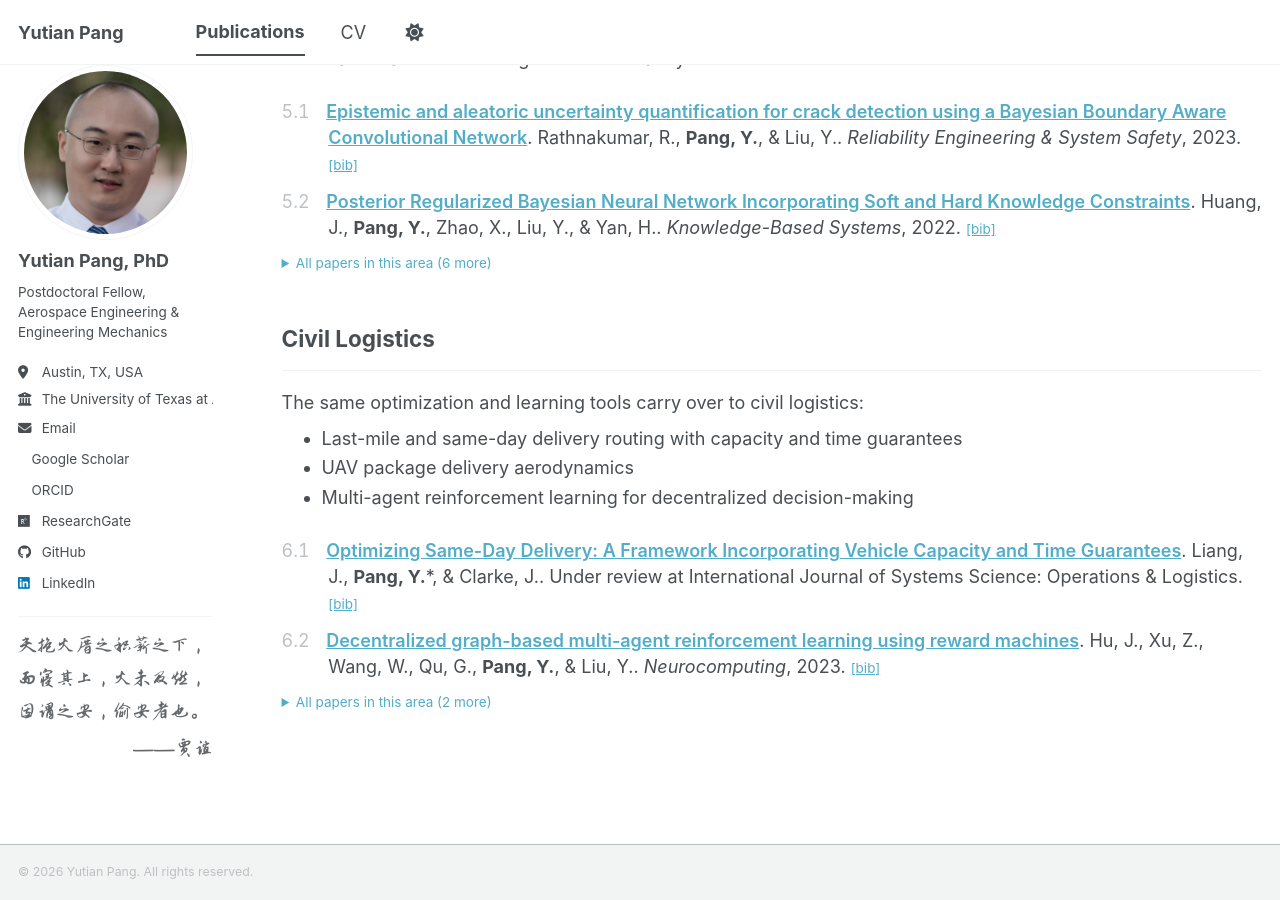
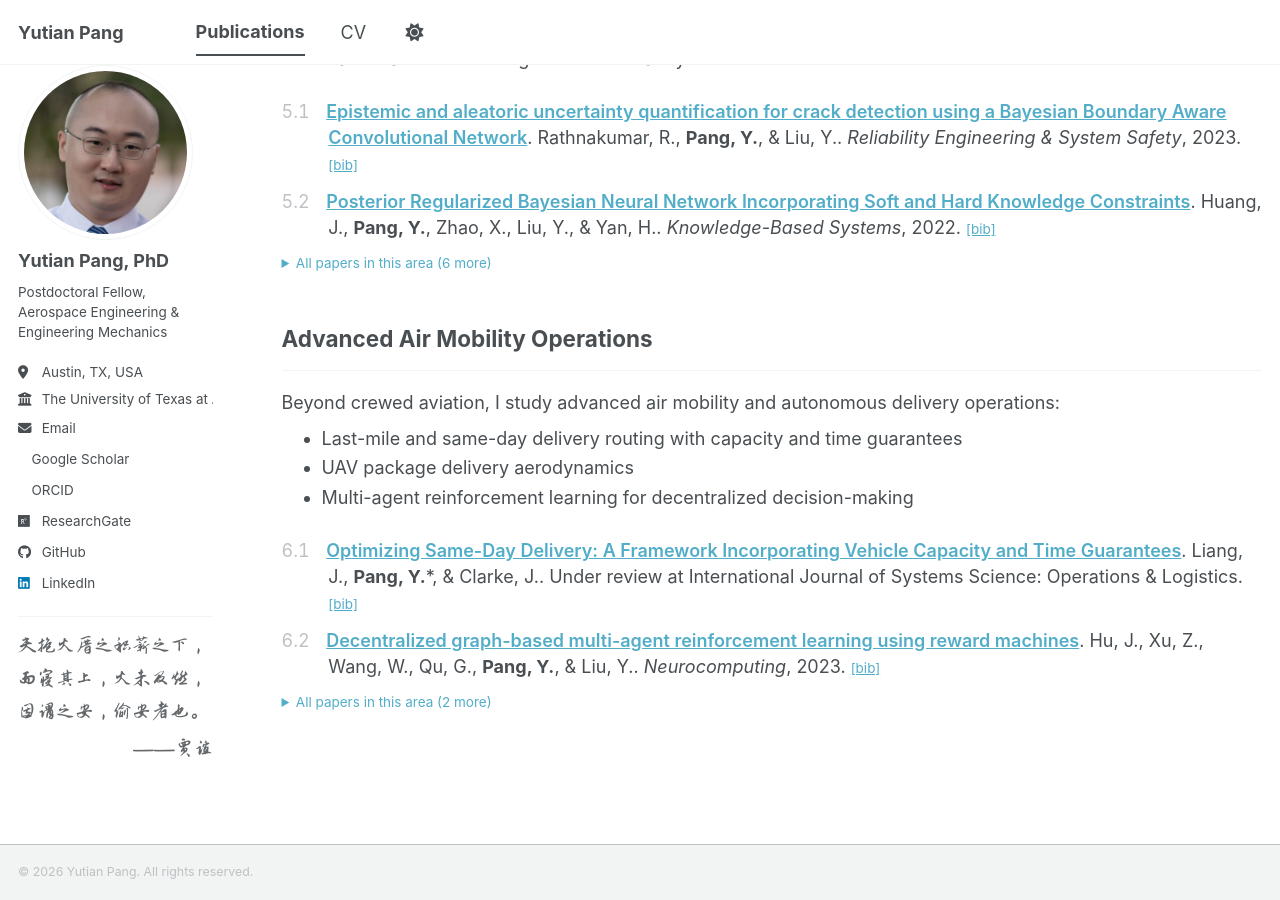
Before and after one commit to YutianPangASU/yutianpangasu.github.io, a Jekyll site: the page built from _pages/publications.html, in a window 1280 px wide and 900 px high, scrolled down 2541 px. Built offline with Jekyll 4.4.1, drawn with Linux system fonts in a browser that asks for light colours; a style sheet for code colours, icons or effects is not loaded.

Commit message:
Rename last publication group to Advanced Air Mobility Operations
Co-Authored-By: Claude Fable 5 <noreply@anthropic.com>

```diff
--- a/_config.yml
+++ b/_config.yml
@@ -138,9 +138,9 @@ publication_area:
       - 'Physics-informed learning for fracture and structural health monitoring'
       - 'Adversarial robustness of Bayesian neural networks'
       - 'Maintenance scheduling under uncertainty'
-  civil-logistics:
-    title: 'Civil Logistics'
-    description: 'The same optimization and learning tools carry over to civil logistics:'
+  aam:
+    title: 'Advanced Air Mobility Operations'
+    description: 'Beyond crewed aviation, I study advanced air mobility and autonomous delivery operations:'
     topics:
       - 'Last-mile and same-day delivery routing with capacity and time guarantees'
       - 'UAV package delivery aerodynamics'
```
Also changed, not shown: _publications/2023-10-01-decentralized-graph-based-multi-agent-reinforcement-learning.md (+1 -1 lines), _publications/2026-06-01-optimizing-same-day-delivery-a-framework-incorporating.md (+1 -1 lines), _publications/2026-12-01-aerodynamic-effects-of-fuselage-package-separation-distance.md (+1 -1 lines), _publications/2026-12-01-an-optimization-formulation-for-last-mile-delivery.md (+1 -1 lines).
